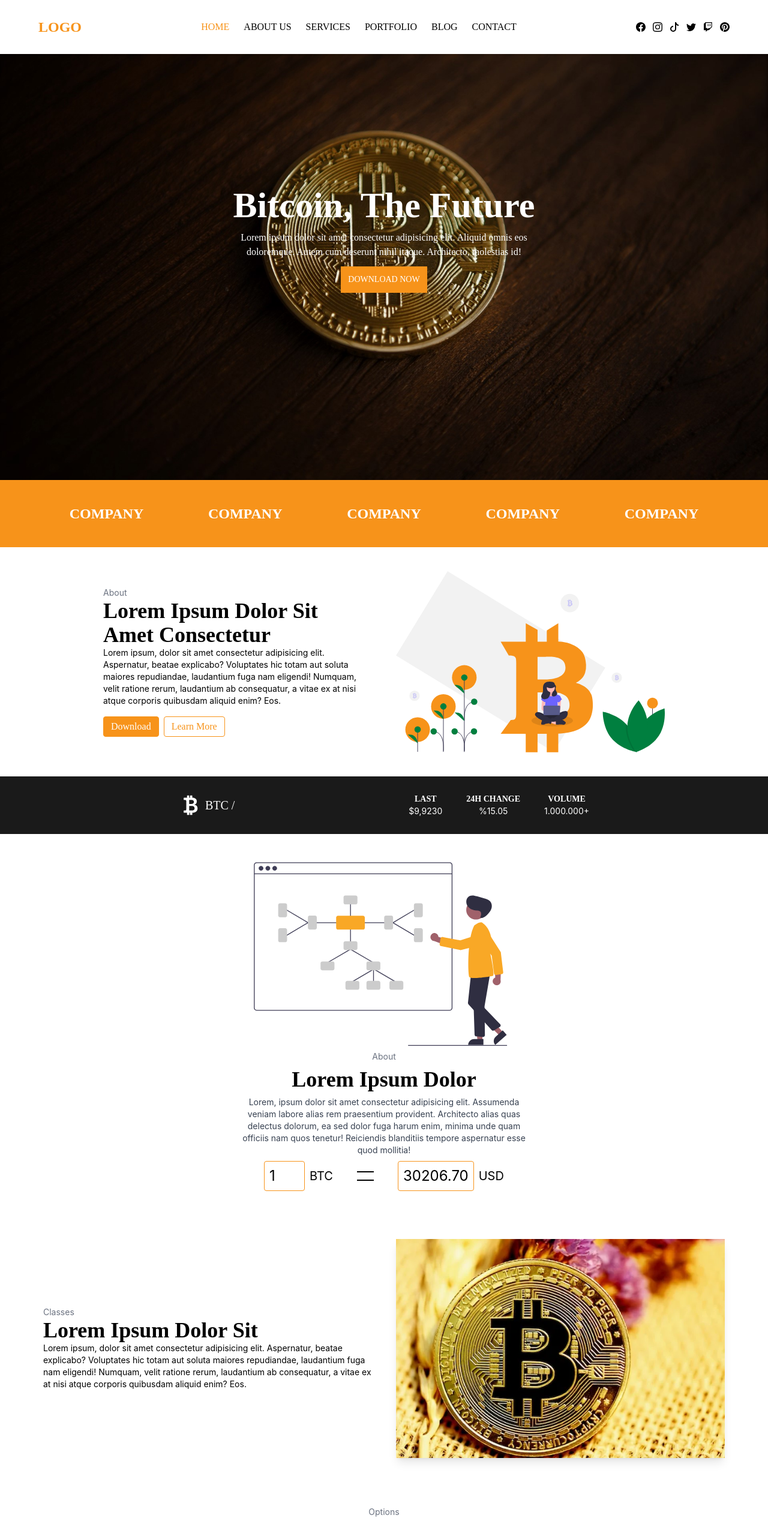
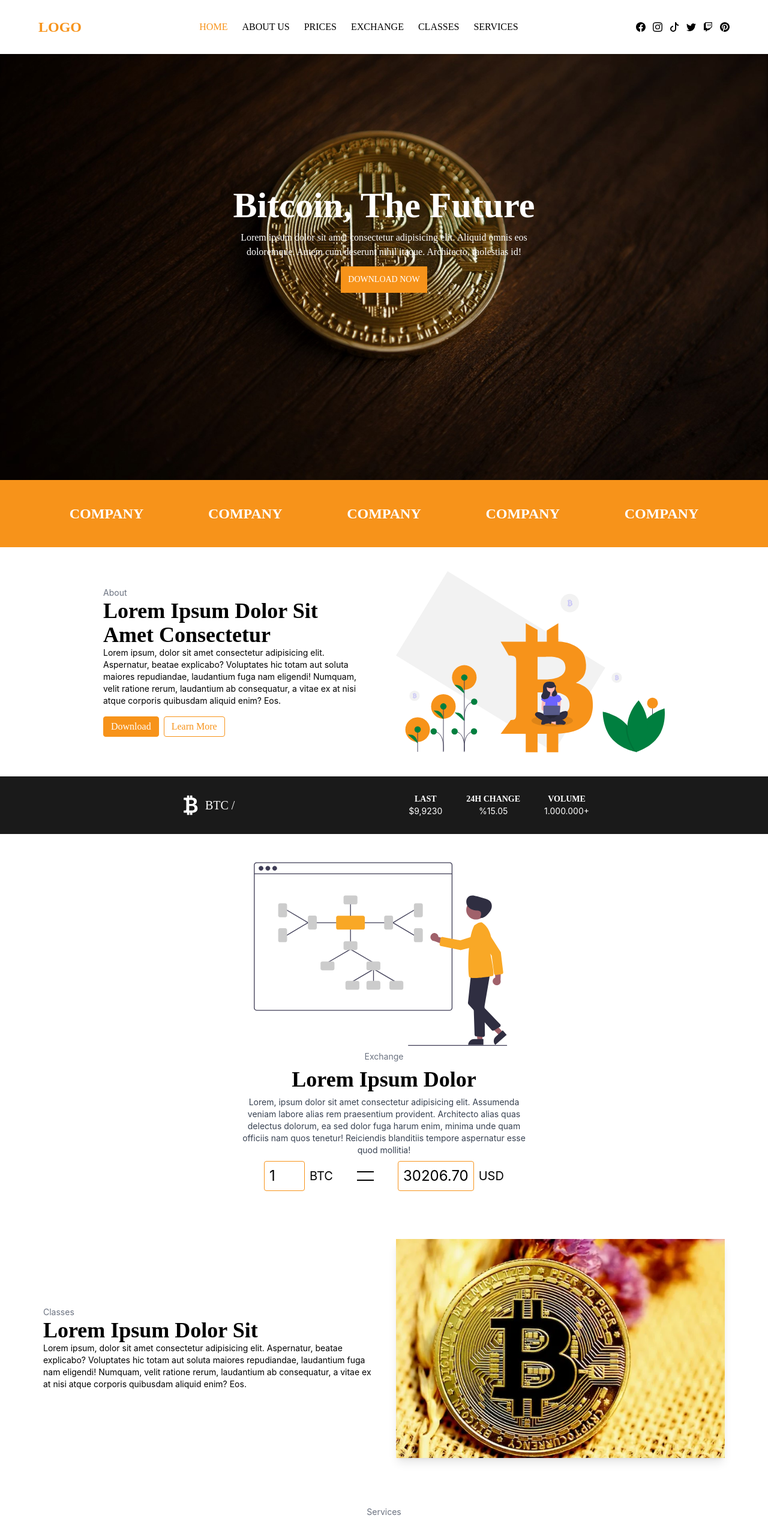
Before and after one commit to jtayped/bitcoin, a React (Create React App) app: page / in a window 1280 px wide. Shown: the top 2535 px of the page at 60% size. Built offline with nearby package versions, Linux system fonts and the light colour scheme.

Commit message:
anchor tag/naming

```diff
--- a/src/constants/Header.js
+++ b/src/constants/Header.js
@@ -9,11 +9,11 @@
 
 export const sections = [
   { name: "Home", link: "#home" },
-  { name: "About Us", link: "#about-us" },
+  { name: "About Us", link: "#about" },
+  { name: "Prices", link: "#prices" },
+  { name: "Exchange", link: "#exchange" },
+  { name: "Classes", link: "#classes" },
   { name: "Services", link: "#services" },
-  { name: "Portfolio", link: "/portfolio" },
-  { name: "Blog", link: "/blog" },
-  { name: "Contact", link: "/contact" },
 ];
 
 export const socials = [
--- a/src/containers/About.jsx
+++ b/src/containers/About.jsx
@@ -15,7 +15,7 @@
   });
 
   return (
-    <section ref={ref} className="flex items-center justify-center">
+    <section id="about" ref={ref} className="flex items-center justify-center">
       <div className="grid grid-cols-1 md:grid-cols-2 gap-10 w-full justify-center items-center max-w-[1000px] py-10 px-8 font-primary">
         <div className="h-full flex flex-col justify-center">
           <motion.h2
--- a/src/containers/Classes.jsx
+++ b/src/containers/Classes.jsx
@@ -16,7 +16,11 @@
   });
 
   return (
-    <section ref={ref} className="w-full flex items-center justify-center">
+    <section
+      id="classes"
+      ref={ref}
+      className="w-full flex items-center justify-center"
+    >
       <div className="max-w-[1200px] py-10 px-8 grid grid-cols-1 md:grid-cols-2 gap-10">
         <motion.div
           initial={{ opacity: 0, x: -30 }}
--- a/src/containers/Companies.jsx
+++ b/src/containers/Companies.jsx
@@ -13,6 +13,7 @@
 
   return (
     <section
+      id="companies"
       ref={ref}
       className="bg-accent w-full px-4 py-10 flex justify-evenly flex-wrap gap-2"
     >
--- a/src/containers/Exchange.jsx
+++ b/src/containers/Exchange.jsx
@@ -24,7 +24,11 @@
     }
   }
   return (
-    <section ref={ref} className="w-full flex justify-center py-10">
+    <section
+      id="exchange"
+      ref={ref}
+      className="w-full flex justify-center py-10"
+    >
       <div className="flex flex-col items-center text-center gap-2 max-w-[500px]">
         <motion.img
           src={Image}
@@ -37,7 +41,7 @@
           animate={inView ? { opacity: 1 } : {}}
           className="text-sm text-gray-500"
         >
-          About
+          Exchange
         </motion.h2>
         <motion.p
           initial={{ opacity: 0 }}
--- a/src/containers/Hero.jsx
+++ b/src/containers/Hero.jsx
@@ -10,6 +10,7 @@
 const Hero = () => {
   return (
     <div
+      id="hero"
       style={{ "--image-url": `url(${BG})` }}
       className="bg-[image:var(--image-url)] bg-cover bg-fixed bg-center w-full h-screen flex items-center justify-center"
     >
--- a/src/containers/Prices.jsx
+++ b/src/containers/Prices.jsx
@@ -16,6 +16,7 @@
 
   return (
     <section
+      id="prices"
       ref={ref}
       className="bg-filler text-white w-full px-4 py-7 flex flex-col sm:flex-row items-center justify-evenly flex-wrap gap-2"
     >
--- a/src/containers/Options.jsx
+++ b/src/containers/Services.jsx
@@ -15,13 +15,17 @@
   });
 
   return (
-    <section ref={ref} className="flex flex-col gap-5 items-center py-10 px-8">
+    <section
+      id="services"
+      ref={ref}
+      className="flex flex-col gap-5 items-center py-10 px-8"
+    >
       <motion.div
         initial={{ opacity: 0 }}
         animate={inView ? { opacity: 1 } : {}}
         className="text-center max-w-[500px]"
       >
-        <h2 className="text-sm text-gray-500">Options</h2>
+        <h2 className="text-sm text-gray-500">Services</h2>
         <p className="font-accent text-4xl font-bold">Lorem Ipsum Dolor Sit</p>
         <p className="text-sm text-gray-700">
           Lorem ipsum dolor sit amet consectetur adipisicing elit. Quam magnam
--- a/src/containers/index.js
+++ b/src/containers/index.js
@@ -5,6 +5,6 @@
 export { default as Prices } from "./Prices";
 export { default as Exchange } from "./Exchange";
 export { default as Classes } from "./Classes";
-export { default as Options } from "./Options";
+export { default as Services } from "./Services";
 export { default as Footer } from "./Footer";
 export { default as SideBar } from "./SideBar";
--- a/src/pages/Home.jsx
+++ b/src/pages/Home.jsx
@@ -10,7 +10,7 @@
   Prices,
   Exchange,
   Classes,
-  Options,
+  Services,
   Footer,
 } from "../containers";
 
@@ -26,7 +26,7 @@
       <Prices />
       <Exchange />
       <Classes />
-      <Options />
+      <Services />
       <Footer />
     </div>
   );
```
